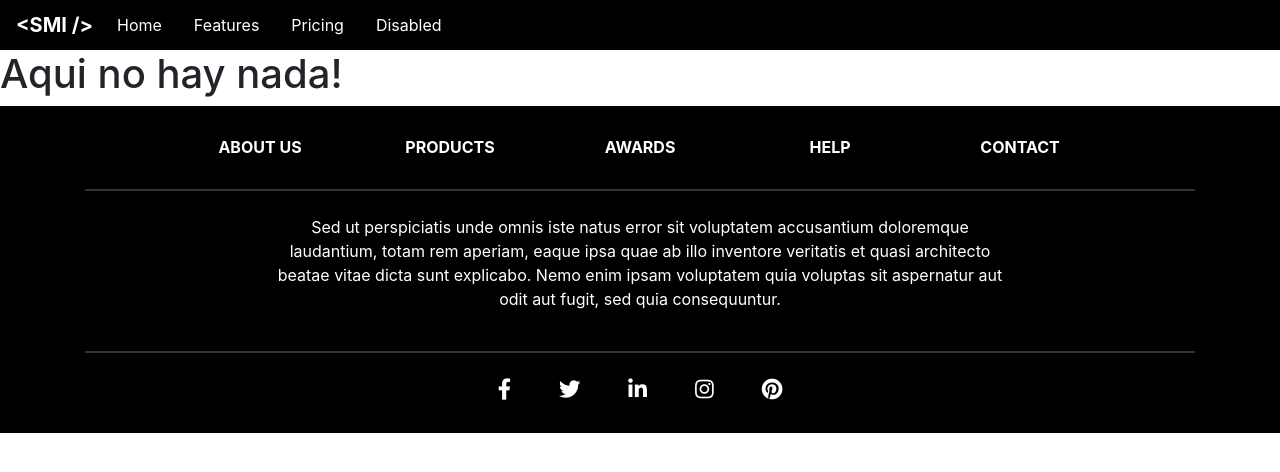
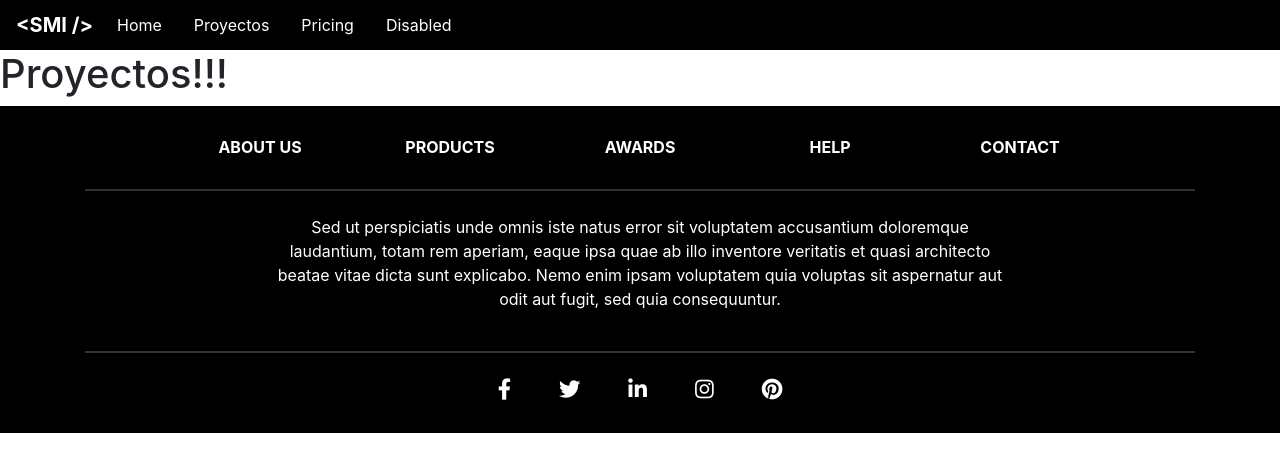
Before and after one commit to jerosantamariai/santamariai, a React (Create React App) app in the folder front/: page /proyectos in a window 1280 px wide. Shown: the top 472 px of the page. Built offline with nearby package versions, Linux system fonts and the light colour scheme.

Commit message:
adding files and routes for projects

```diff
--- a/front/src/App.js
+++ b/front/src/App.js
@@ -5,6 +5,7 @@ import Navbar from './components/navbar';
 import Home from './views/home';
 import NotFound from './views/notfound';
 import Footer from './components/footer';
+import Projects from './views/projects';
 
 const App = props => {
   return (
@@ -13,6 +14,7 @@ const App = props => {
         <BrowserRouter>
           <Navbar />
           <Switch>
+            <Route exact path="/proyectos" component={Projects} />
             <Route exact path="/" component={Home} />
             <Route component={NotFound} />
           </Switch>
--- a/front/src/components/navbar.js
+++ b/front/src/components/navbar.js
@@ -15,7 +15,7 @@ const Navbar = () => {
                             <Link className="nav-link mr-3 stdbtn" to="#">Home <span className="sr-only">(current)</span></Link>
                         </li>
                         <li className="nav-item">
-                            <Link className="nav-link mr-3 stdbtn" to="#">Features</Link>
+                            <Link className="nav-link mr-3 stdbtn" to="#">Proyectos</Link>
                         </li>
                         <li className="nav-item">
                             <Link className="nav-link mr-3 stdbtn" to="#">Pricing</Link>
--- /dev/null
+++ b/front/src/views/projects.js
@@ -0,0 +1,11 @@
+import React from 'react';
+
+const Projects = props => {
+    return(
+        <>
+            <h1>Proyectos!!!</h1>
+        </>
+    );
+}
+
+export default Projects;
```
